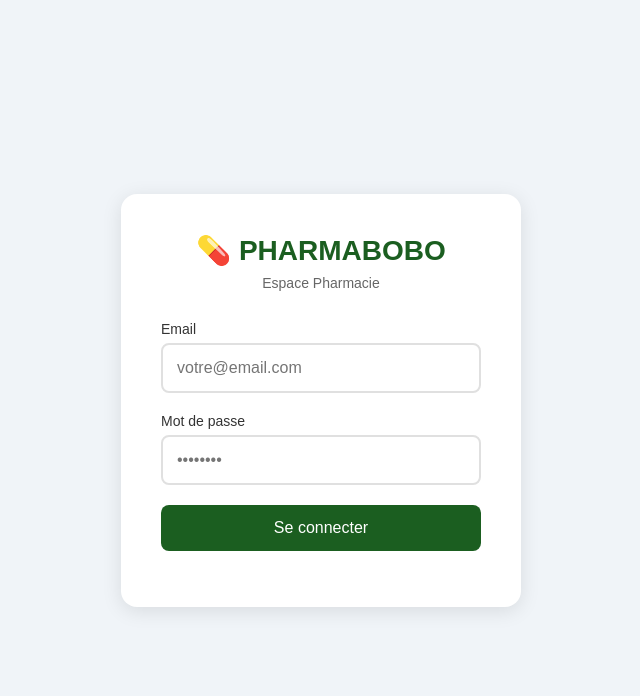
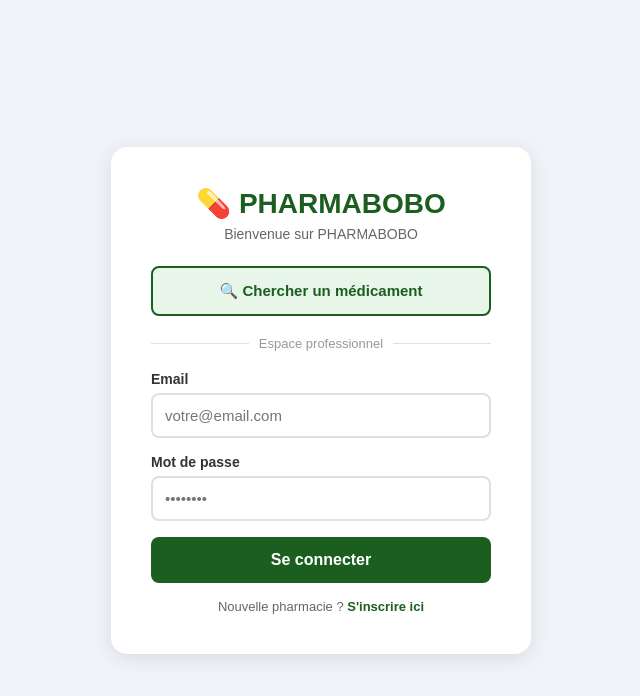
Before and after one commit to herveadoufouli4-source/pharmabobo, a website: page public/login.html in a window 1280 px wide. Shown: the whole page, without its empty margins (319-959 px from the left). Drawn offline with Linux system fonts and the light colour scheme.

Commit message:
Page de connexion unifiee

```diff
--- a/public/login.html
+++ b/public/login.html
@@ -3,7 +3,7 @@
 <head>
   <meta charset="UTF-8">
   <meta name="viewport" content="width=device-width, initial-scale=1.0">
-  <title>PHARMABOBO - Connexion Pharmacie</title>
+  <title>PHARMABOBO - Connexion</title>
   <style>
     * { margin: 0; padding: 0; box-sizing: border-box; }
     body {
@@ -20,22 +20,43 @@
       border-radius: 16px;
       box-shadow: 0 4px 20px rgba(0,0,0,0.1);
       width: 90%;
-      max-width: 400px;
+      max-width: 420px;
     }
-    h1 { color: #1B5E20; text-align: center; font-size: 28px; margin-bottom: 8px; }
-    .tagline { text-align: center; color: #666; margin-bottom: 30px; font-size: 14px; }
-    label { display: block; color: #333; margin-bottom: 6px; font-size: 14px; }
+    h1 { color: #1B5E20; text-align: center; font-size: 28px; margin-bottom: 6px; }
+    .tagline { text-align: center; color: #666; margin-bottom: 24px; font-size: 14px; }
+    .btn-public {
+      width: 100%;
+      padding: 14px;
+      background: #E8F5E9;
+      color: #1B5E20;
+      border: 2px solid #1B5E20;
+      border-radius: 8px;
+      font-size: 15px;
+      cursor: pointer;
+      font-weight: bold;
+      margin-bottom: 20px;
+    }
+    .btn-public:hover { background: #C8E6C9; }
+    .separateur {
+      display: flex;
+      align-items: center;
+      margin-bottom: 20px;
+      gap: 10px;
+    }
+    .separateur hr { flex: 1; border: none; border-top: 1px solid #e0e0e0; }
+    .separateur span { color: #999; font-size: 13px; white-space: nowrap; }
+    label { display: block; color: #333; margin-bottom: 6px; font-size: 14px; font-weight: bold; }
     input {
       width: 100%;
-      padding: 14px;
+      padding: 12px;
       border: 2px solid #e0e0e0;
       border-radius: 8px;
-      font-size: 16px;
-      margin-bottom: 20px;
+      font-size: 15px;
+      margin-bottom: 16px;
       outline: none;
     }
     input:focus { border-color: #1B5E20; }
-    button {
+    .btn-connexion {
       width: 100%;
       padding: 14px;
       background: #1B5E20;
@@ -44,23 +65,43 @@
       border-radius: 8px;
       font-size: 16px;
       cursor: pointer;
+      font-weight: bold;
     }
-    button:hover { background: #2E7D32; }
-    .message { text-align: center; margin-top: 16px; font-size: 14px; }
-    .erreur { color: #c62828; }
-    .succes { color: #1B5E20; }
+    .btn-connexion:hover { background: #2E7D32; }
+    .message { text-align: center; margin-top: 14px; font-size: 14px; padding: 10px; border-radius: 8px; }
+    .erreur { color: #c62828; background: #FFEBEE; }
+    .inscription-link { text-align: center; margin-top: 16px; font-size: 13px; color: #666; }
+    .inscription-link a { color: #1B5E20; text-decoration: none; font-weight: bold; }
   </style>
 </head>
 <body>
   <div class="container">
     <h1>💊 PHARMABOBO</h1>
-    <p class="tagline">Espace Pharmacie</p>
+    <p class="tagline">Bienvenue sur PHARMABOBO</p>
+
+    <button class="btn-public" onclick="window.location.href='/'">
+      🔍 Chercher un médicament
+    </button>
+
+    <div class="separateur">
+      <hr/>
+      <span>Espace professionnel</span>
+      <hr/>
+    </div>
+
     <label>Email</label>
     <input type="email" id="email" placeholder="votre@email.com" />
+
     <label>Mot de passe</label>
     <input type="password" id="motdepasse" placeholder="••••••••" />
-    <button onclick="connecter()">Se connecter</button>
-    <div id="message" class="message"></div>
+
+    <button class="btn-connexion" onclick="connecter()">Se connecter</button>
+
+    <div id="message"></div>
+
+    <div class="inscription-link">
+      Nouvelle pharmacie ? <a href="/inscription.html">S'inscrire ici</a>
+    </div>
   </div>
 
   <script>
@@ -75,6 +116,13 @@
         return;
       }
 
+      // Verification admin
+      if (email === 'admin@pharmabobo.com' && motdepasse === 'admin2025') {
+        window.location.href = '/admin.html';
+        return;
+      }
+
+      // Connexion pharmacie
       try {
         const response = await fetch('/auth/login', {
           method: 'POST',
@@ -83,19 +131,21 @@
         });
         const data = await response.json();
         if (response.ok) {
-          message.className = 'message succes';
-          message.textContent = 'Connexion réussie !';
           localStorage.setItem('token', data.token);
-          setTimeout(() => window.location.href = '/dashboard.html', 1000);
+          window.location.href = '/dashboard.html';
         } else {
           message.className = 'message erreur';
-          message.textContent = data.erreur || 'Erreur de connexion.';
+          message.textContent = data.erreur || 'Email ou mot de passe incorrect.';
         }
       } catch (err) {
         message.className = 'message erreur';
         message.textContent = 'Erreur de connexion au serveur.';
       }
     }
+
+    document.addEventListener('keypress', function(e) {
+      if (e.key === 'Enter') connecter();
+    });
   </script>
 </body>
 </html>
```
